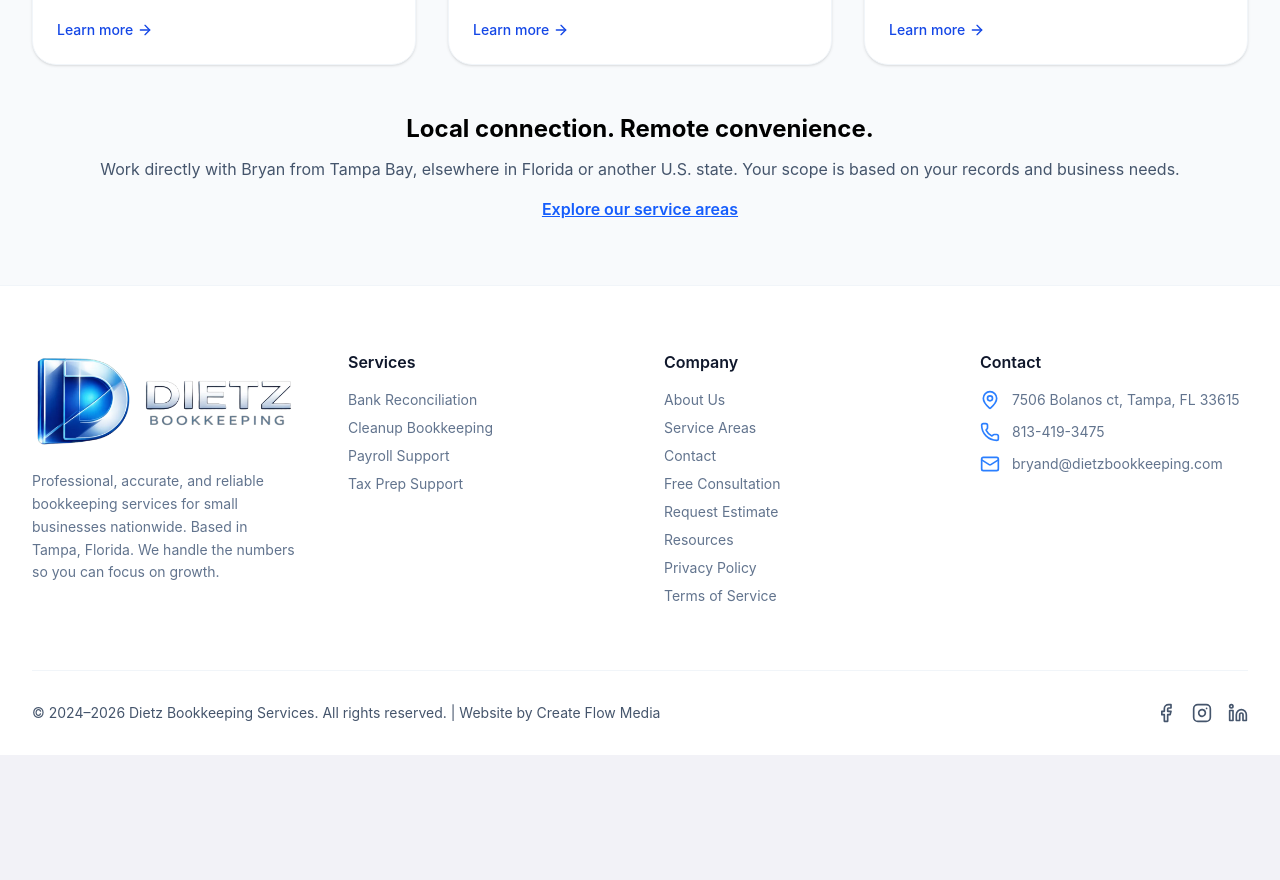
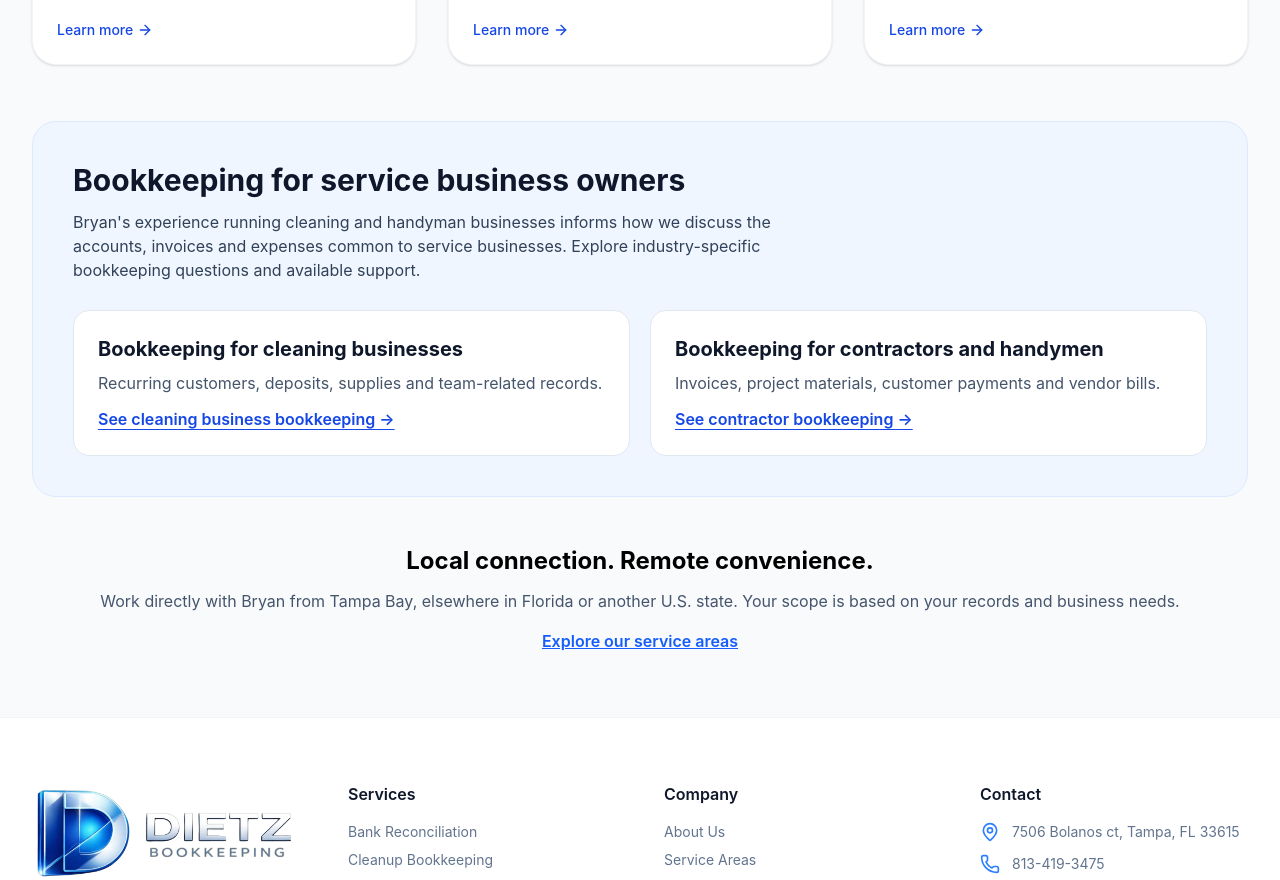
Before and after one commit to dietzbp-lgtm/dietz-bookkeeping-website, a React (Vite) app: page /services in a window 1280 px wide. Shown: the part 1360-2240 px from the top of the page. Before the commit the page ends 2115 px from the top, so only its background shows below. Built offline with nearby package versions, Linux system fonts and the light colour scheme.

Commit message:
PR20: integrate industry landing pages into src/pages/Services.tsx

```diff
--- a/src/pages/Services.tsx
+++ b/src/pages/Services.tsx
@@ -32,6 +32,22 @@ const Services = () => {
               />
             ))}
           </div>
+          <section className="mt-14 bg-blue-50 border border-blue-100 rounded-3xl p-7 sm:p-10" aria-labelledby="industry-services">
+            <h2 id="industry-services" className="text-2xl sm:text-3xl font-bold text-slate-900 mb-3">Bookkeeping for service business owners</h2>
+            <p className="text-slate-700 mb-7 max-w-3xl">Bryan's experience running cleaning and handyman businesses informs how we discuss the accounts, invoices and expenses common to service businesses. Explore industry-specific bookkeeping questions and available support.</p>
+            <div className="grid md:grid-cols-2 gap-5">
+              <Link to="/bookkeeping-for-cleaning-businesses" className="block bg-white border border-slate-200 rounded-2xl p-6 hover:border-blue-500 transition-colors">
+                <h3 className="text-xl font-bold text-slate-900 mb-2">Bookkeeping for cleaning businesses</h3>
+                <p className="text-slate-600 mb-3">Recurring customers, deposits, supplies and team-related records.</p>
+                <span className="font-semibold text-blue-700 underline underline-offset-4">See cleaning business bookkeeping →</span>
+              </Link>
+              <Link to="/bookkeeping-for-contractors" className="block bg-white border border-slate-200 rounded-2xl p-6 hover:border-blue-500 transition-colors">
+                <h3 className="text-xl font-bold text-slate-900 mb-2">Bookkeeping for contractors and handymen</h3>
+                <p className="text-slate-600 mb-3">Invoices, project materials, customer payments and vendor bills.</p>
+                <span className="font-semibold text-blue-700 underline underline-offset-4">See contractor bookkeeping →</span>
+              </Link>
+            </div>
+          </section>
           <div className="mt-12 text-center"><h2 className="text-2xl font-bold mb-3">Local connection. Remote convenience.</h2><p className="text-slate-600 mb-4">Work directly with Bryan from Tampa Bay, elsewhere in Florida or another U.S. state. Your scope is based on your records and business needs.</p><Link to="/service-areas" className="text-blue-600 font-semibold underline">Explore our service areas</Link></div>
         </div>
       </section>
```
